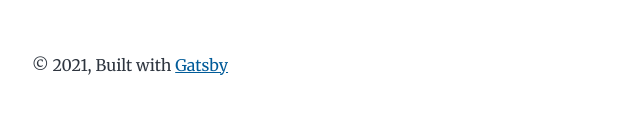
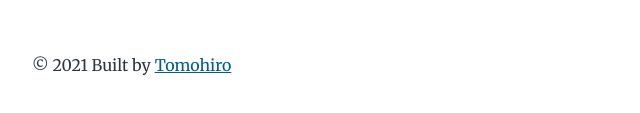
Before and after one commit to soregashi-27/soregashi-27.me, a Gatsby site: page / in a window 1280 px wide. Shown: the part 705-818 px from the top of the page, 292-932 px from the left. Built offline with nearby package versions, Linux system fonts and the light colour scheme; Gatsby itself is replaced by a stand-in of ours.

Commit message:
フッター名を変更

```diff
--- a/src/components/layout.js
+++ b/src/components/layout.js
@@ -25,9 +25,9 @@ const Layout = ({ location, title, children }) => {
       <header className="global-header">{header}</header>
       <main>{children}</main>
       <footer>
-        © {new Date().getFullYear()}, Built with
+        © {new Date().getFullYear()} Built by
         {` `}
-        <a href="https://www.gatsbyjs.com">Gatsby</a>
+        <a href="https://www.gatsbyjs.com">Tomohiro</a>
       </footer>
     </div>
   )
```
